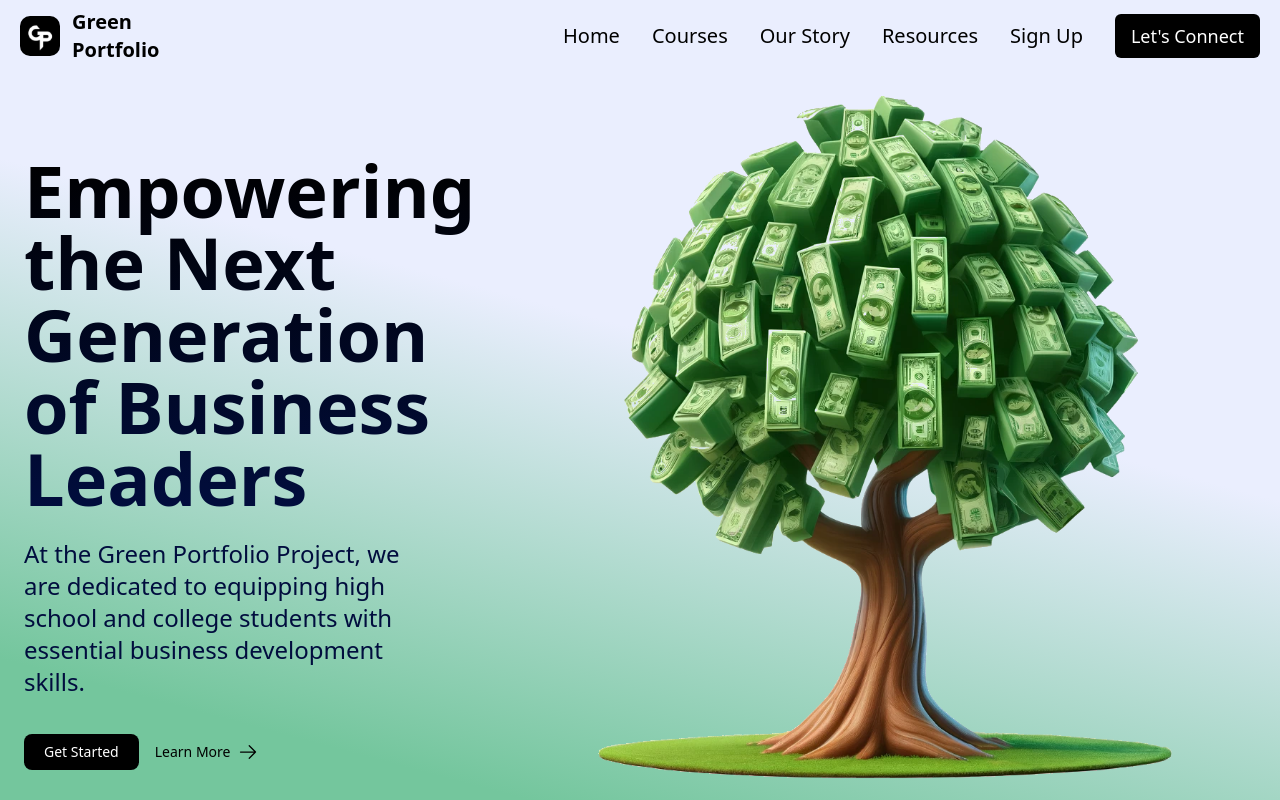
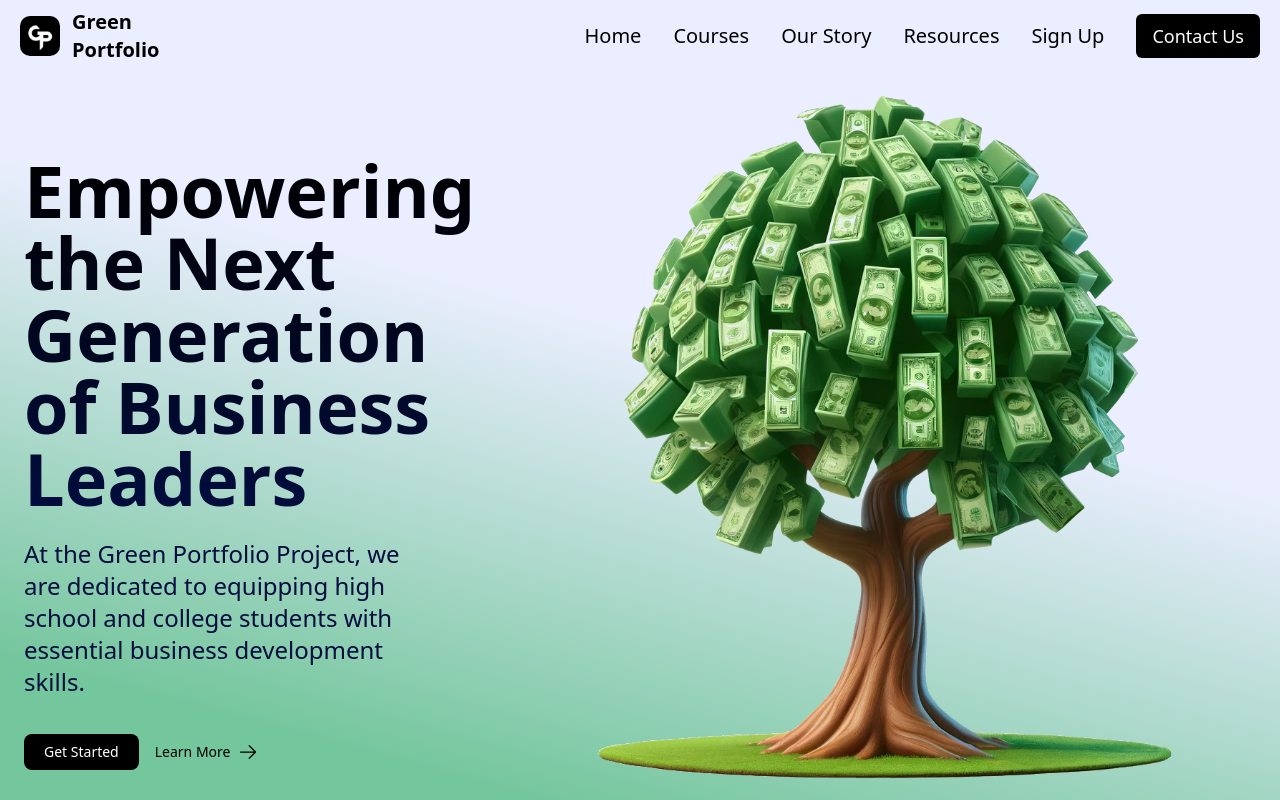
Before and after one commit to gpproject06/green-portfolio-website, a Next.js app: page / in a window 1280 px wide. Shown: the top 800 px of the page. Built offline with nearby package versions, Linux system fonts and the light colour scheme.

Commit message:
Contact Us Added to Nav

```diff
--- a/src/app/NavBar.tsx
+++ b/src/app/NavBar.tsx
@@ -86,7 +86,7 @@
         </ul>
         <div className="md:flex md:items-center">
           <Link href="/#contact-section">
-            <button className="px-4 py-2 bg-black text-white rounded-md md:text-sm md:ml-4 xl:text-lg">Let's Connect</button>
+            <button className="px-4 py-2 bg-black text-white rounded-md md:text-sm md:ml-4 xl:text-lg">Contact Us</button>
           </Link>
         </div>
       </div>
```
